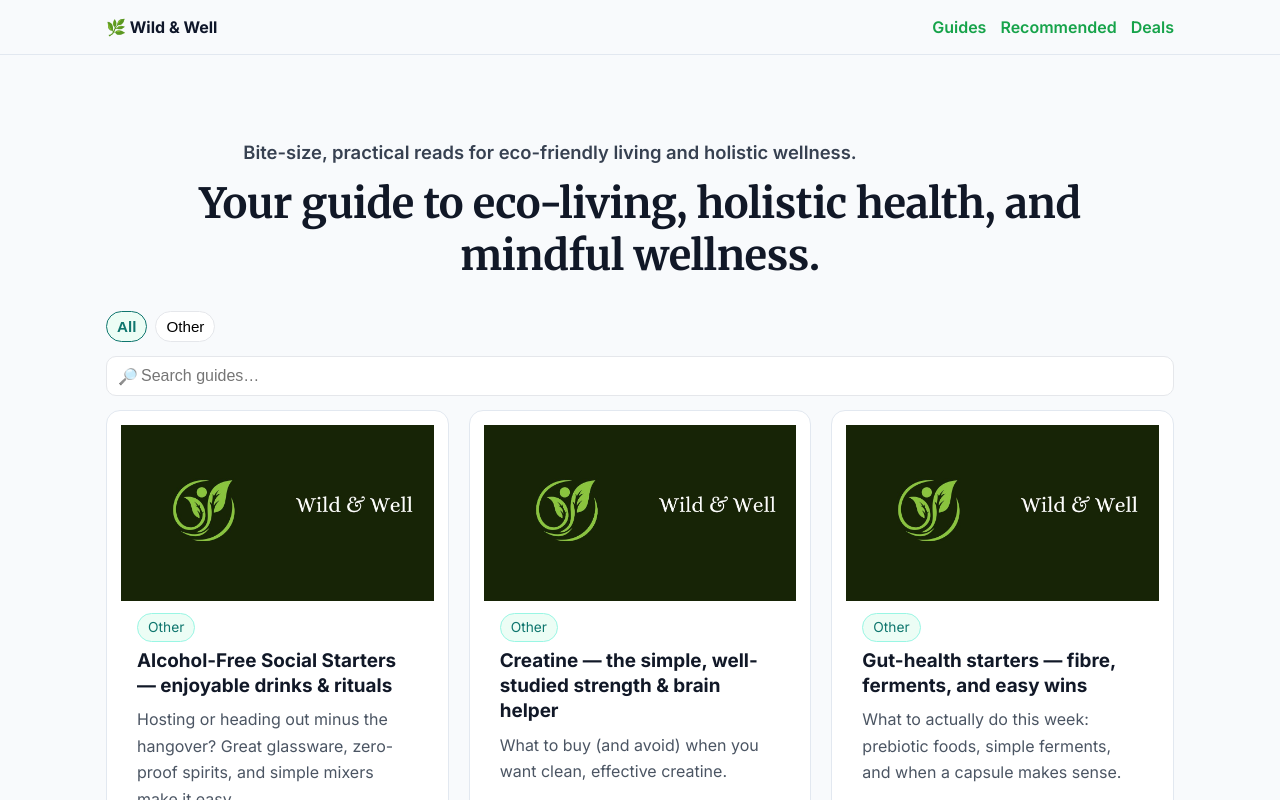
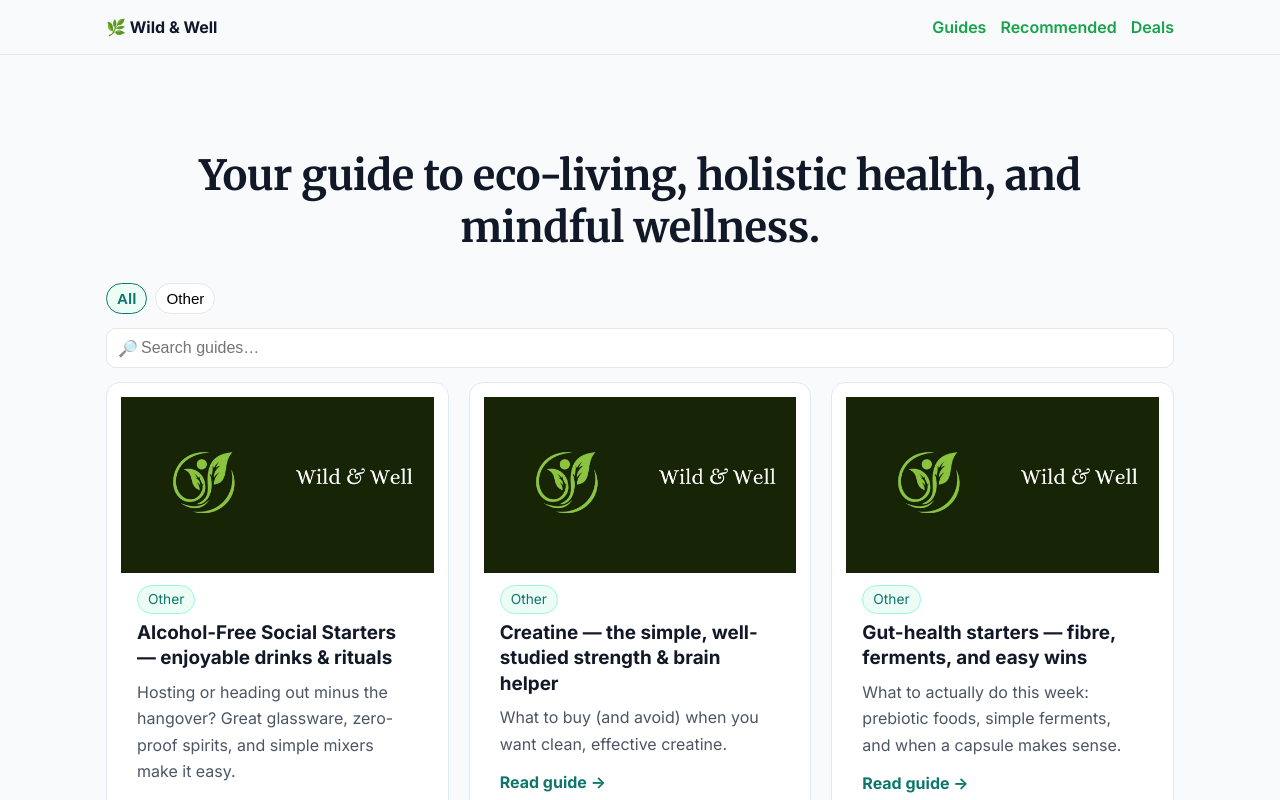
Before and after one commit to dariosandison/Eco---Holistic, a Next.js app: page / in a window 1280 px wide. Shown: the top 800 px of the page. Built offline with nearby package versions, Linux system fonts and the light colour scheme.

Commit message:
Update index.js

```diff
--- a/pages/index.js
+++ b/pages/index.js
@@ -85,7 +85,7 @@ export default function Home({ allGuides, featured, categories }) {
       <main className="wrap">
         <header className="hero">
           <p className="eyebrow">
-            Bite-size, practical reads for eco-friendly living and holistic wellness.
+
           </p>
           <h1 className="h1">
             Your guide to eco-living, holistic health, and mindful wellness.
```
